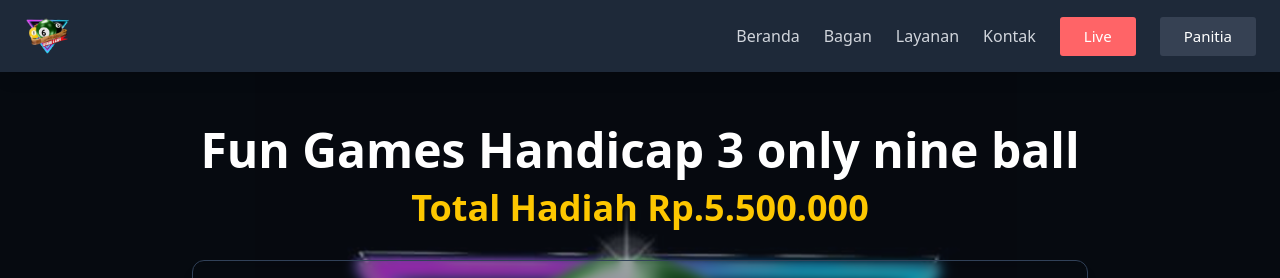
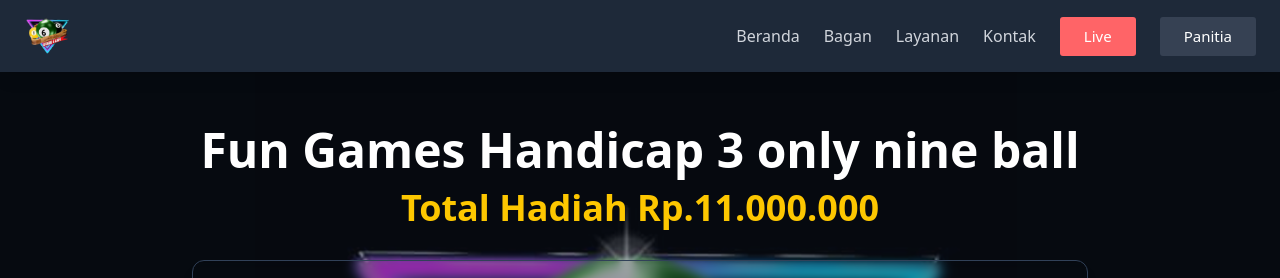
Before and after one commit to hariyanto17/168Tournament, a React (Vite) app: page / in a window 1280 px wide. Shown: the top 278 px of the page. Built offline with nearby package versions, Linux system fonts and the light colour scheme; no server answers; the database is empty.

Commit message:
fix wrong speling

```diff
--- a/src/pages/Dashboard.jsx
+++ b/src/pages/Dashboard.jsx
@@ -69,7 +69,7 @@ const Dashboard = () => {
               Fun Games Handicap 3 only nine ball
             </h1>
             <p className="text-2xl md:text-4xl font-bold text-yellow-400 mb-8">
-              Total Hadiah Rp.5.500.000
+              Total Hadiah Rp.11.000.000
             </p>
             <div className="max-w-4xl mx-auto backdrop-blur-xs p-8 rounded-xl shadow-lg border border-slate-700">
               <div className="grid md:grid-cols-2 gap-8 text-left text-lg">
@@ -86,7 +86,7 @@ const Dashboard = () => {
                     Selesai
                   </p>
                   <p>
-                    <strong className="font-semibold">Slot:</strong> 148 Peserta
+                    <strong className="font-semibold">Slot:</strong> 128 Peserta
                   </p>
                 </div>
                 <div>
```
